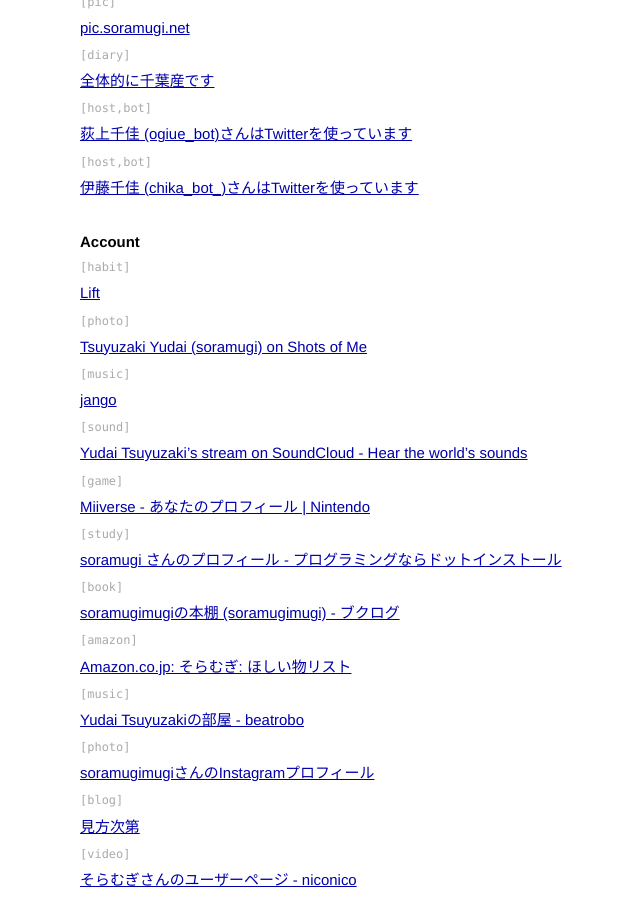
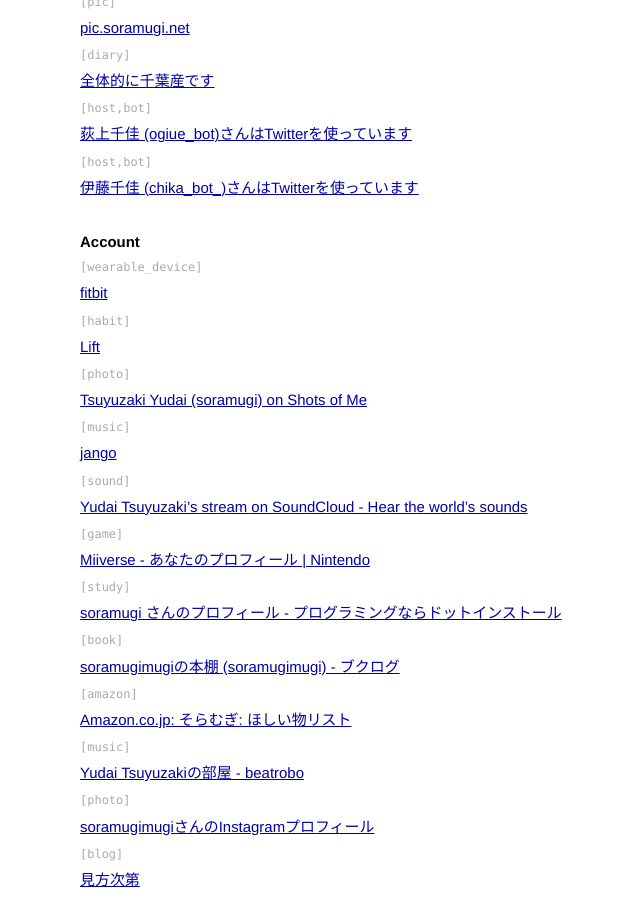
Before and after one commit to soramugi/soramugi.net, a Jekyll site: the page built from index.html, in a window 1280 px wide and 900 px high, scrolled down 809 px. Shown: the whole window, without its empty margins (246-886 px from the left). Built offline with Jekyll 4.4.1, drawn with Linux system fonts in a browser that asks for light colours; Markdown is read by kramdown in place of the engine named in the settings.

Commit message:
add fitbit

```diff
--- a/_config.yml
+++ b/_config.yml
@@ -73,6 +73,9 @@
     url: https://twitter.com/chika_bot_
 
 account_links:
+  - tag: wearable_device
+    title: fitbit
+    url: https://www.fitbit.com/user/2FDPVH
   -
     tag: habit
     title: Lift
```
